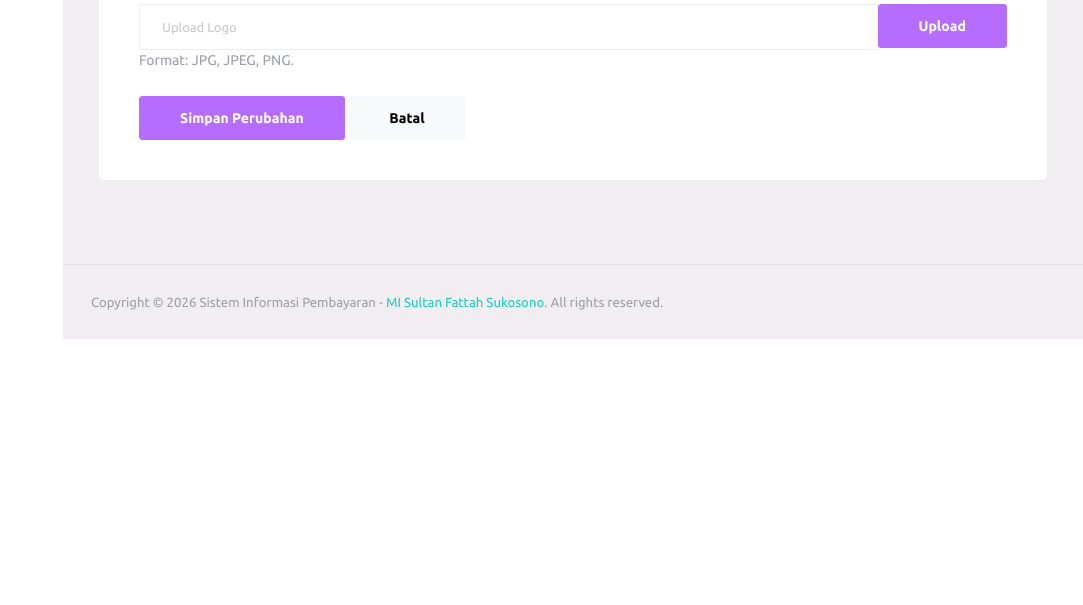
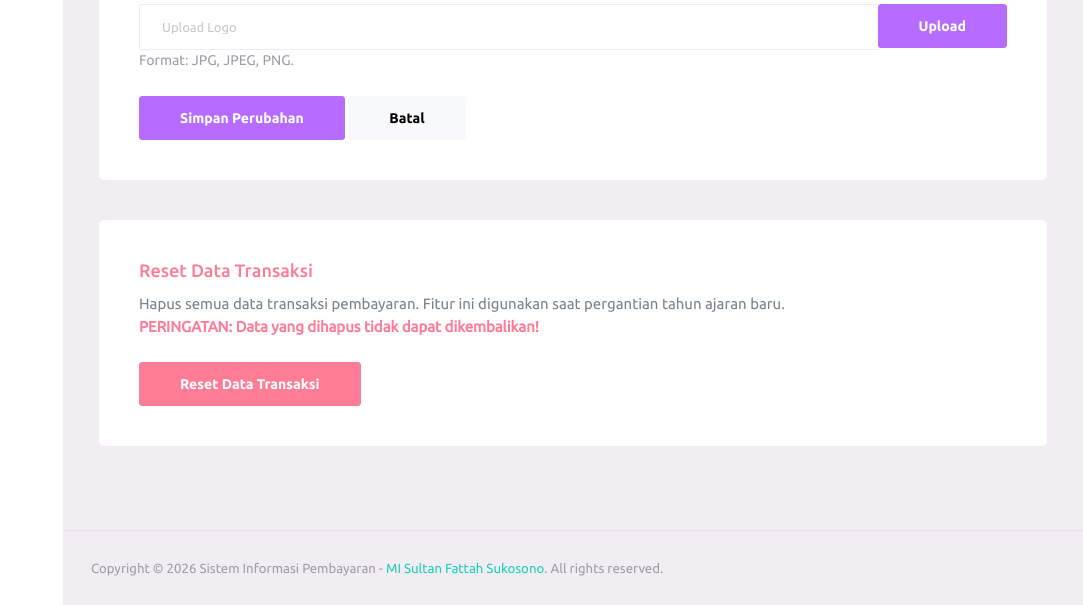
Before and after one commit to dewecorp/spp, a PHP site: page /spp/pengaturan/pengaturan.php in a window 1280 px wide. Shown: the part 815-1420 px from the top of the page, without its empty margins (197-1280 px from the left). Before the commit the page ends 1154 px from the top, so only its background shows below. Run offline with PHP 8.4, Linux system fonts and the light colour scheme; a user stored in the database is signed in; data comes from the database, SQL or seed files in the repository; some libraries are stand-ins or nearby versions.

Commit message:
update riwayat

```diff
--- a/pengaturan/pengaturan.php
+++ b/pengaturan/pengaturan.php
@@ -40,6 +40,7 @@ if (isset($_POST['simpan'])) {
     $query_update .= " WHERE id_pengaturan = 1";
 
     if (mysqli_query($koneksi, $query_update)) {
+        logActivity($koneksi, 'Update', "Memperbarui pengaturan sekolah");
         echo "<script>
             Swal.fire({
                 title: 'Berhasil',
@@ -53,6 +54,35 @@ if (isset($_POST['simpan'])) {
         </script>";
     } else {
         echo "<script>Swal.fire('Gagal', 'Gagal memperbarui pengaturan: " . mysqli_error($koneksi) . "', 'error');</script>";
+    }
+}
+
+// Logic Reset Data Transaksi
+if (isset($_POST['reset_data'])) {
+    if ($_SESSION['role'] == 'admin') {
+        // Disable foreign key checks to allow truncate/delete
+        mysqli_query($koneksi, "SET FOREIGN_KEY_CHECKS = 0");
+        $q_reset = mysqli_query($koneksi, "TRUNCATE TABLE pembayaran");
+        mysqli_query($koneksi, "SET FOREIGN_KEY_CHECKS = 1");
+
+        if ($q_reset) {
+            logActivity($koneksi, 'Reset', "Mereset (menghapus) semua data transaksi pembayaran untuk tahun ajaran baru");
+             echo "<script>
+                Swal.fire({
+                    title: 'Berhasil',
+                    text: 'Semua data transaksi pembayaran berhasil dihapus!',
+                    icon: 'success',
+                    timer: 2000,
+                    showConfirmButton: false
+                }).then(() => {
+                    window.location.href = 'pengaturan.php';
+                });
+            </script>";
+        } else {
+             echo "<script>Swal.fire('Gagal', 'Gagal mereset data: " . mysqli_error($koneksi) . "', 'error');</script>";
+        }
+    } else {
+         echo "<script>Swal.fire('Akses Ditolak', 'Hanya Admin yang dapat melakukan reset data!', 'warning');</script>";
     }
 }
 ?>
@@ -110,6 +140,46 @@ if (isset($_POST['simpan'])) {
             </div>
         </div>
     </div>
+
+    <div class="col-md-12 grid-margin stretch-card">
+        <div class="card card-danger">
+            <div class="card-body">
+                <h4 class="card-title text-danger">Reset Data Transaksi</h4>
+                <p class="card-description">
+                    Hapus semua data transaksi pembayaran. Fitur ini digunakan saat pergantian tahun ajaran baru.
+                    <br><strong class="text-danger">PERINGATAN: Data yang dihapus tidak dapat dikembalikan!</strong>
+                </p>
+                <form method="post" id="form-reset">
+                    <button type="button" class="btn btn-danger mr-2" onclick="confirmReset()">Reset Data Transaksi</button>
+                </form>
+            </div>
+        </div>
+    </div>
 </div>
 
+<script>
+function confirmReset() {
+    Swal.fire({
+        title: 'Apakah Anda Yakin?',
+        text: "Semua data transaksi pembayaran akan dihapus permanen! Pastikan Anda sudah melakukan backup/export data terlebih dahulu.",
+        icon: 'warning',
+        showCancelButton: true,
+        confirmButtonColor: '#d33',
+        cancelButtonColor: '#3085d6',
+        confirmButtonText: 'Ya, Hapus Semuanya!',
+        cancelButtonText: 'Batal'
+    }).then((result) => {
+        if (result.isConfirmed) {
+            // Create a hidden input to simulate the button click
+            var input = document.createElement('input');
+            input.type = 'hidden';
+            input.name = 'reset_data';
+            input.value = 'true';
+            document.getElementById('form-reset').appendChild(input);
+            document.getElementById('form-reset').submit();
+        }
+    })
+}
+</script>
+
 <?php include '../template/footer.php'; ?>
```
Also changed, not shown: transaksi/debug_post_log.txt (+30 -0 lines), transaksi/transaksi.php (+20 -2 lines).
